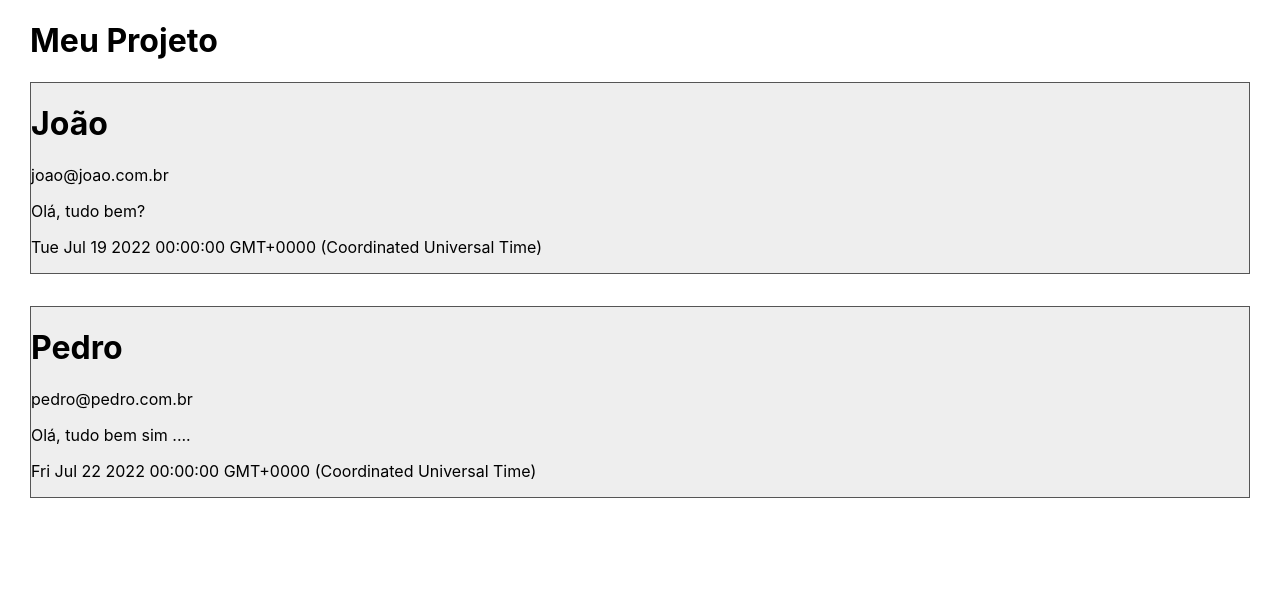
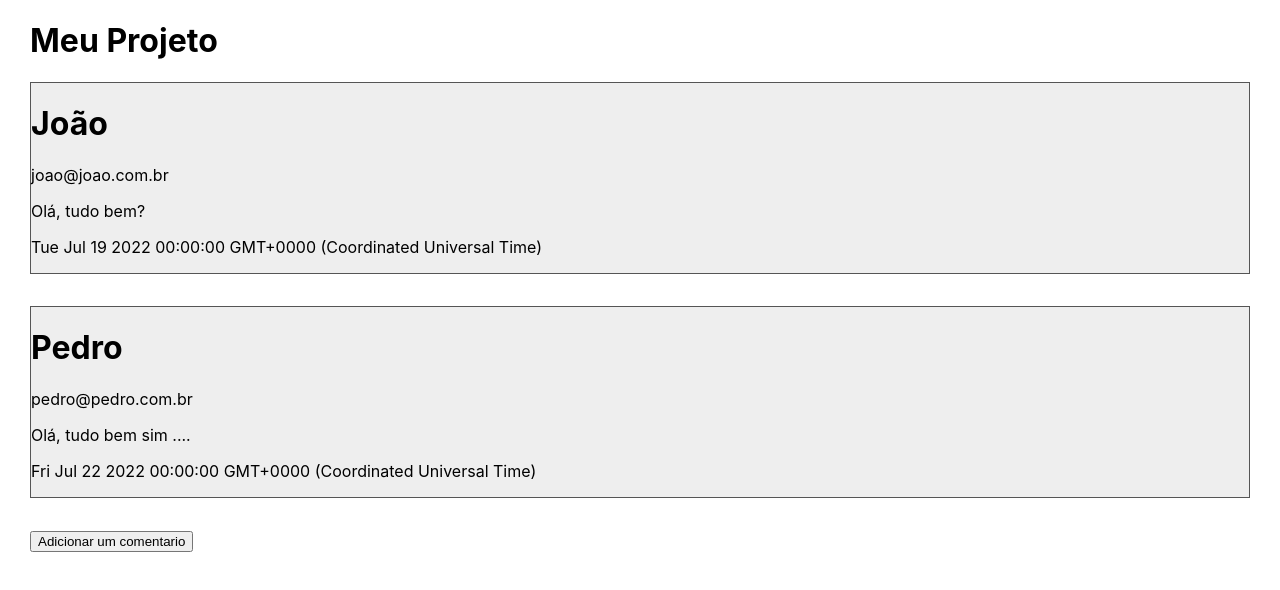
Before and after one commit to pedrogutierresbr/estudo-reactjs-curso-gu, a React (Create React App) app in the folder react-basico/: page / in a window 1280 px wide. Shown: the top 590 px of the page. Built offline with nearby package versions, Linux system fonts and the light colour scheme.

Commit message:
manipulando o estado da aplicacao

```diff
--- a/react-basico/src/App.js
+++ b/react-basico/src/App.js
@@ -20,6 +20,21 @@ class App extends Component {
         ],
     };
 
+    adicionarComentario = () => {
+        console.log("adicionando comentario...");
+
+        const novoComentario = {
+            nome: "Joana",
+            email: "joana@joana.com.br",
+            data: new Date(),
+            mensagem: "Olá pessoal !!!!!",
+        };
+
+        this.setState({
+            comentarios: [...this.state.comentarios, novoComentario],
+        });
+    };
+
     render() {
         return (
             <div className="App">
@@ -35,6 +50,10 @@ class App extends Component {
                         {comentario.mensagem}
                     </Comentario>
                 ))}
+
+                <button onClick={this.adicionarComentario}>
+                    Adicionar um comentario
+                </button>
             </div>
         );
     }
```
